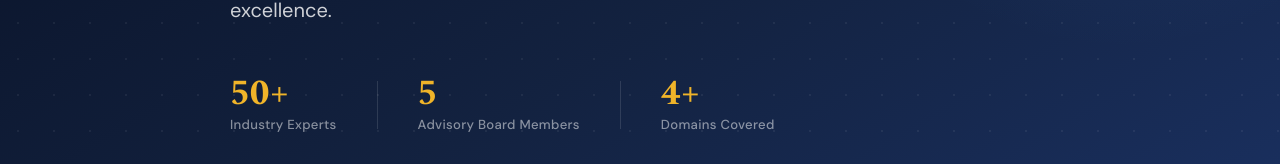
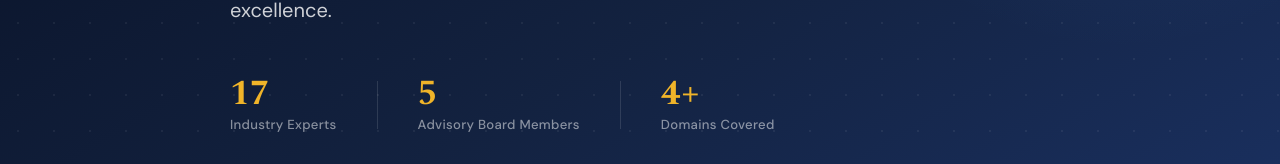
Before and after one commit to upskillize-ui/upskillize-vite1, a React (Vite) app: page /about in a window 1280 px wide. Shown: the part 491-655 px from the top of the page. Built offline with nearby package versions, Linux system fonts and the light colour scheme; no server answers.

Commit message:
changes'

```diff
--- a/src/pages/about/AboutUs.jsx
+++ b/src/pages/about/AboutUs.jsx
@@ -199,7 +199,7 @@ const About = () => {
             united by a single purpose: bridging academia and real-world excellence.
           </p>
           <div className="aup-hero-stats">
-            <div className="stat-item"><span className="stat-num">50+</span><span className="stat-label">Industry Experts</span></div>
+            <div className="stat-item"><span className="stat-num">17</span><span className="stat-label">Industry Experts</span></div>
             <div className="stat-divider" />
             <div className="stat-item"><span className="stat-num">5</span><span className="stat-label">Advisory Board Members</span></div>
             <div className="stat-divider" />
```
